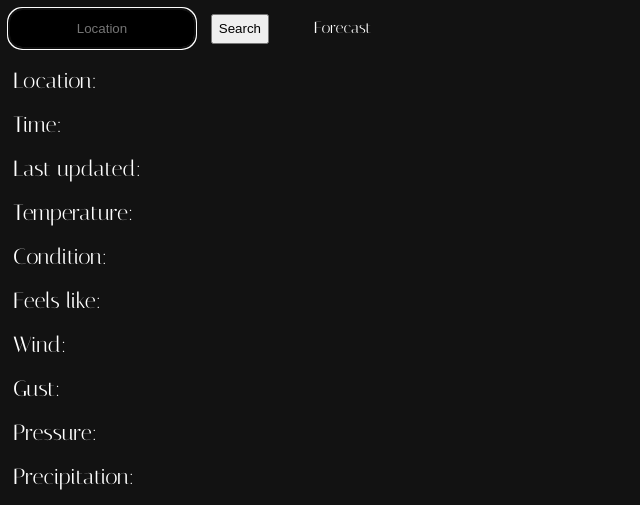
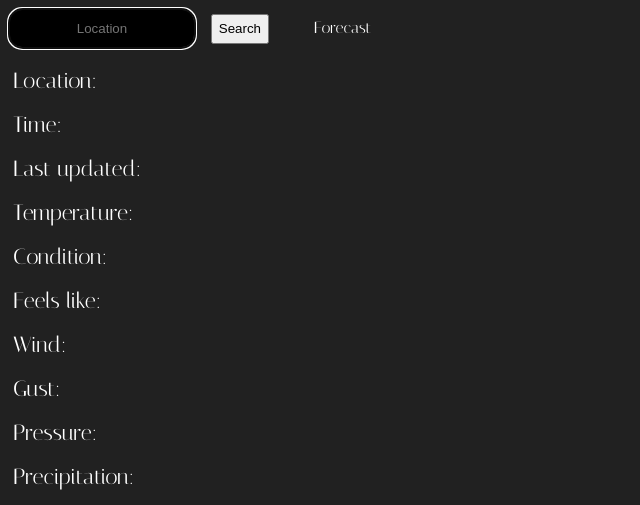
Before and after one commit to sudipta1254/ping, a PHP site: page / in a window 1280 px wide. Shown: the top 505 px of the page, without its empty margins (0-640 px from the left). Run offline with PHP 8.4, Linux system fonts and the light colour scheme.

Commit message:
Update style.css

```diff
--- a/style.css
+++ b/style.css
@@ -1,6 +1,6 @@
 body {
    color: White;
-   background: #121212;
+   background: #212121;
    font-family: 'Italiana';
 }
 .d2 {
```
